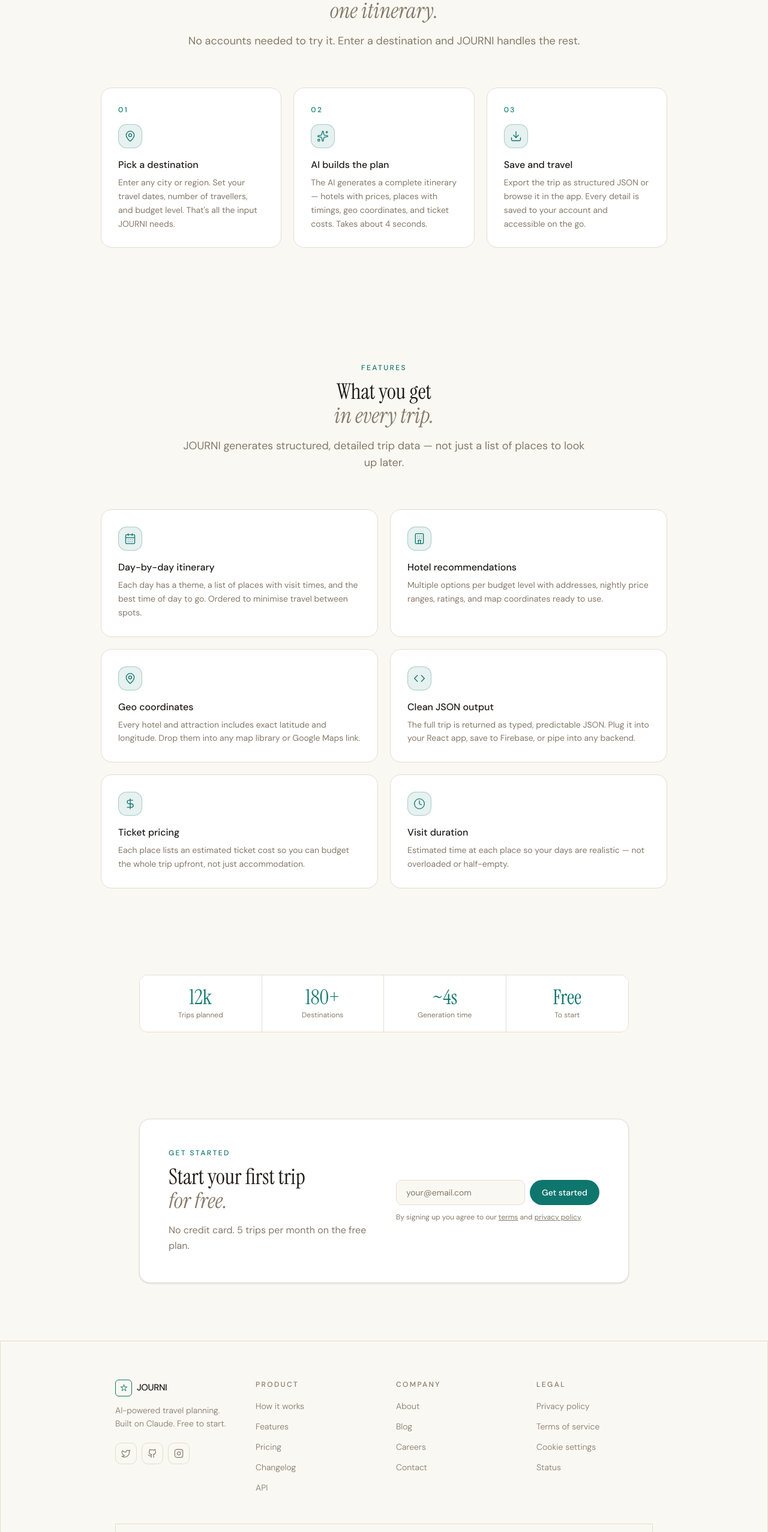
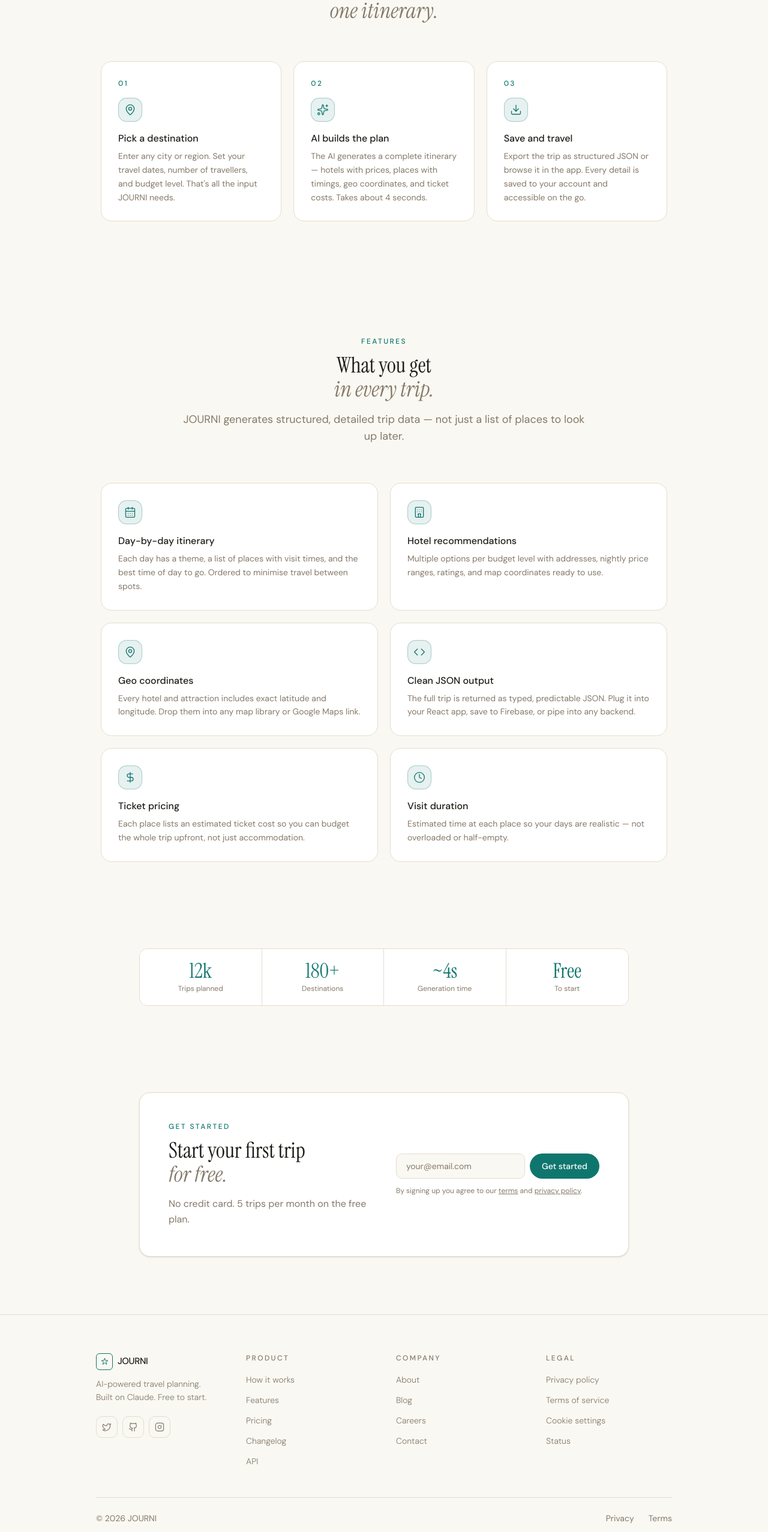
Before and after one commit to priyacha123/AI-Trip-Planner, a React (Vite) app: page / in a window 1280 px wide. Shown: the part 2395-4949 px from the top of the page at 60% size. Built offline with nearby package versions, Linux system fonts and the light colour scheme; no server answers.

Commit message:
style: change the footer UI

```diff
--- a/src/components/custom/Footer.jsx
+++ b/src/components/custom/Footer.jsx
@@ -33,8 +33,8 @@ function LogoMark({ className = "" }) {
 
 export default function Footer() {
   return (
-    <footer className="border-t border px-6 md:px-10 py-14 md:py-16">
-      <div className="max-w-4xl mx-auto">
+    <footer className="border-t border-border px-6 md:px-10 py-14 md:py-16">
+      <div className="w-[80%] mx-auto">
         {/* Top row */}
         <div className="grid grid-cols-2 md:grid-cols-4 gap-10 mb-12">
           {/* Brand col */}
@@ -102,7 +102,7 @@ export default function Footer() {
         </div>
 
         {/* Bottom row */}
-        <div className="flex flex-col sm:flex-row items-center justify-between gap-3 pt-6 border-t border">
+        <div className="flex flex-col sm:flex-row items-center justify-between gap-3 pt-6 border-t border-border">
           <span className="text-sm text-muted-foreground">
             © 2026 JOURNI
           </span>
--- a/src/components/custom/HowItWorks.jsx
+++ b/src/components/custom/HowItWorks.jsx
@@ -38,11 +38,6 @@ export default function HowItWorks() {
           <br />
           <i className="text-muted-foreground">one itinerary.</i>
         </h2>
-
-        <p className="text-muted-foreground text-lg max-w-2xl mx-auto">
-          No accounts needed to try it. Enter a destination and JOURNI handles
-          the rest.
-        </p>
       </div>
 
       {/* Steps grid */}
```
